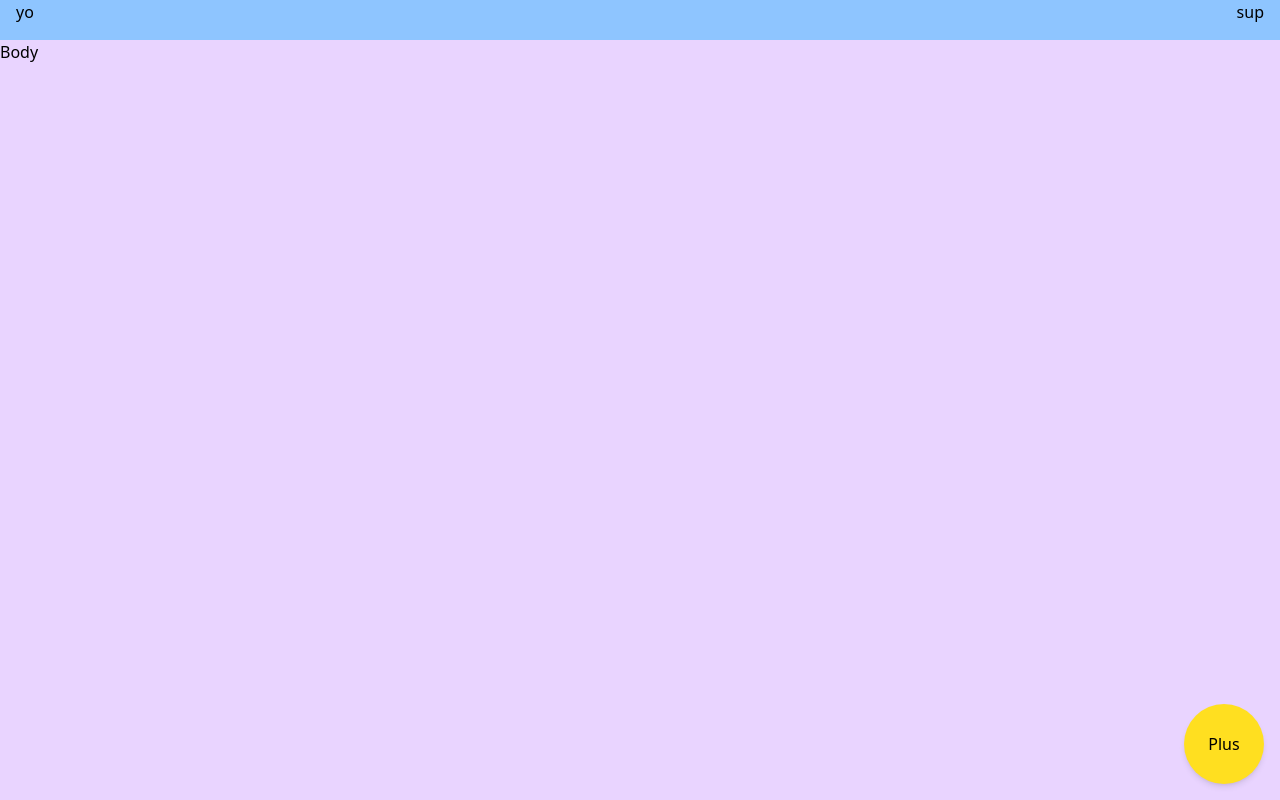
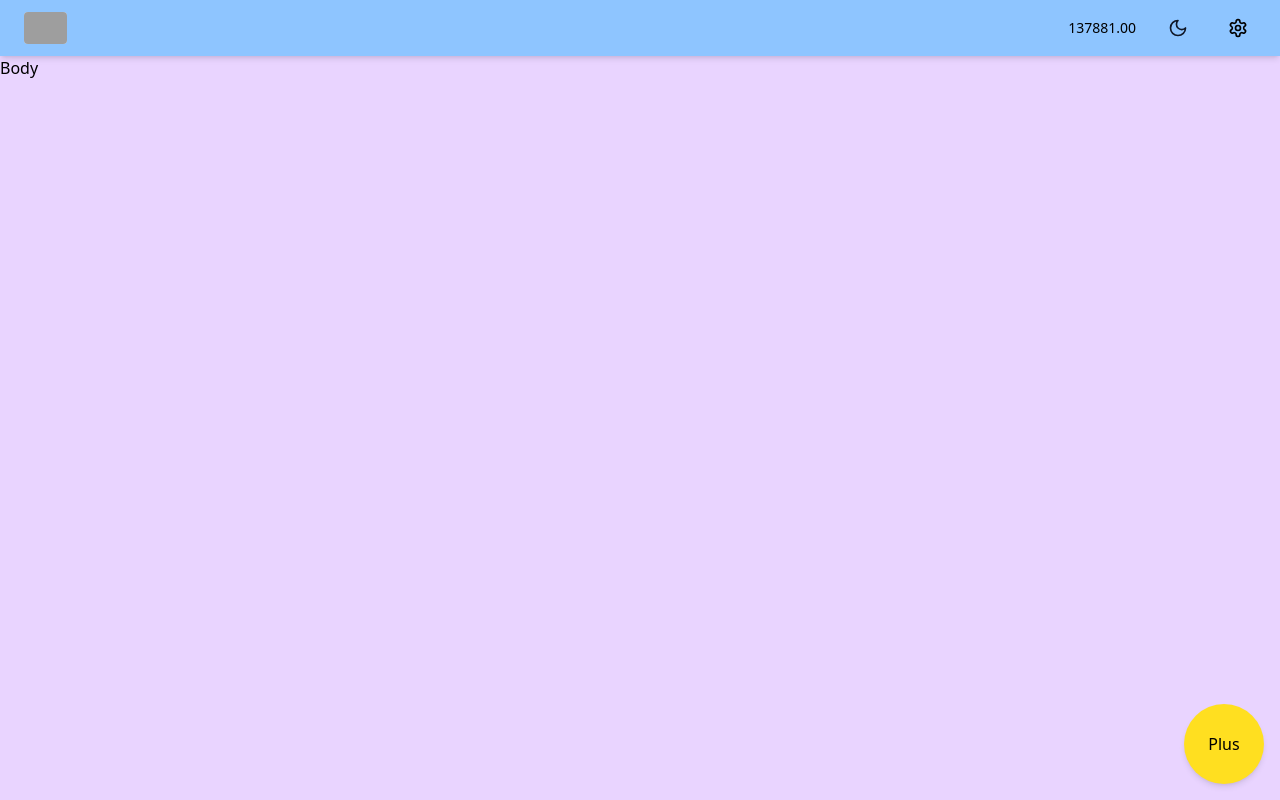
Before and after one commit to DenysPashkov/DropshipTracker, a React (Vite) app: page / in a window 1280 px wide. Built offline with nearby package versions, Linux system fonts and the light colour scheme; grey boxes are pictures that could not be loaded.

Commit message:
finished the UI of the header

```diff
--- a/package.json
+++ b/package.json
@@ -11,6 +11,8 @@
   },
   "dependencies": {
     "@tailwindcss/vite": "^4.1.8",
+    "lucide-react": "^0.511.0",
+    "next-themes": "^0.4.6",
     "react": "^19.1.0",
     "react-dom": "^19.1.0",
     "tailwindcss": "^4.1.8"
--- a/src/components/Header.tsx
+++ b/src/components/Header.tsx
@@ -1,8 +1,89 @@
+import { Sun, Moon, Settings } from "lucide-react";
+import { useEffect, useState } from "react";
+
 export function Header() {
   return (
-    <div className="fixed top-0 left-0 right-0 h-10 bg-blue-300 flex flex-row justify-between px-4 z-10">
-      <p>yo</p>
-      <p>sup</p>
-    </div>
+    <header className="fixed top-0 left-0 right-0 h-14 bg-blue-300 flex items-center justify-between px-6 shadow-md z-50">
+      <img
+        src="/logo.png"
+        alt="Company Logo"
+        className="h-8 w-auto object-contain bg-gray-200 rounded"
+      />
+
+      <nav className="relative flex items-center gap-6">
+        <div className="relative group">
+          <EarningHeaderSection
+            totalSold={143223.432}
+            totalSpent={5342.43532}
+          />
+        </div>
+
+        <ThemeHeaderSection />
+        <SettingHeaderSection />
+      </nav>
+    </header>
   );
 }
+
+function EarningHeaderSection({
+  totalSpent,
+  totalSold,
+}: {
+  totalSpent: number;
+  totalSold: number;
+}) {
+  const net = (totalSold - totalSpent).toFixed(2);
+  const spent = totalSpent.toFixed(2);
+  const sold = totalSold.toFixed(2);
+
+  return (
+    <>
+      <p className="text-sm font-medium hover:underline cursor-pointer">
+        {net}
+      </p>
+
+      <div className="absolute top-8 right-0 bg-white shadow-lg rounded p-3 w-40 text-sm z-10 opacity-0 group-hover:opacity-100 group-hover:translate-y-0 transform -translate-y-2 transition-all duration-200 pointer-events-none group-hover:pointer-events-auto">
+        <div className="flex justify-between mb-1">
+          <span className="text-gray-500">Spese:</span>
+          <span>{spent}</span>
+        </div>
+        <div className="flex justify-between">
+          <span className="text-gray-500">Vendita:</span>
+          <span>{sold}</span>
+        </div>
+      </div>
+    </>
+  );
+}
+
+function ThemeHeaderSection() {
+  const [theme, setTheme] = useState("light");
+  useEffect(() => setMounted(true), []);
+
+  const [mounted, setMounted] = useState(false);
+
+  const toggleTheme = () => {
+    setTheme(theme === "dark" ? "light" : "dark");
+  };
+  return (
+    <>
+      {mounted && (
+        <button onClick={toggleTheme} className="p-2 hover:bg-blue-200 rounded">
+          {theme === "dark" ? (
+            <Sun className="w-5 h-5 text-yellow-300" />
+          ) : (
+            <Moon className="w-5 h-5 text-gray-900" />
+          )}
+        </button>
+      )}
+    </>
+  );
+}
+
+function SettingHeaderSection() {
+  return (
+    <button className="p-2 hover:bg-blue-200 rounded">
+      <Settings className="w-5 h-5" />
+    </button>
+  );
+}
--- a/src/screens/Home.tsx
+++ b/src/screens/Home.tsx
@@ -4,7 +4,7 @@ import { HomeBody } from "../components/HomeBody";
 
 export function Home() {
   return (
-    <div className="h-screen pt-10">
+    <div className="h-screen pt-14">
       {/* pt-10 to offset the fixed header height */}
       <Header />
       <HomeBody />
```
Also changed, not shown: 1 other file (tests, documents, lock files or other folders).
